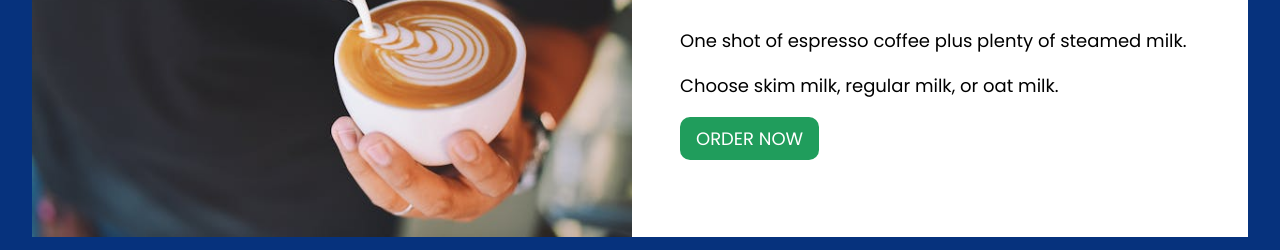
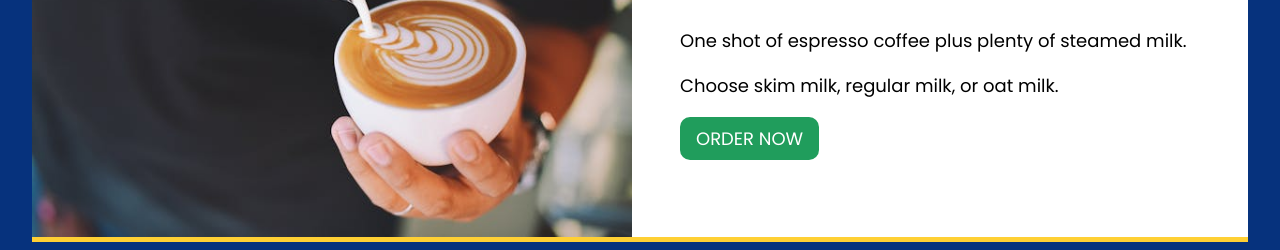
Before and after one commit to janamarie-coder/cannons-coffee, a plain HTML site: page latte.html in a window 1280 px wide. Shown: the part 312-562 px from the top of the page. Drawn offline with Linux system fonts and the light colour scheme.

Commit message:
initial commit

```diff
--- a/css/style.css
+++ b/css/style.css
@@ -120,7 +120,8 @@ nav a {
   text-transform: uppercase;
 }
 
-.container1 {
+.container1,
+.container3 {
   display: grid;
   grid-template-columns: 1fr 1fr;
   gap: 1rem;
@@ -131,6 +132,10 @@ nav a {
 
 .container1 img {
   grid-column: 1;
+}
+
+.container3 {
+  border-bottom: 5px solid var(--primary-yellow);
 }
 
 .text1,
@@ -179,7 +184,8 @@ footer {
 
 
 @media (min-width: 650px) {
-  .container1 {
+  .container1,
+  .container3 {
     padding: 0;
     padding-left: 1rem;
   }
@@ -199,7 +205,8 @@ footer {
     padding-left: 2rem;
      padding-right: 2rem;
   }
-  .container1 {
+  .container1,
+  .container3 {
     padding: 0;
     background-color: var(--primary-white);
   }
--- a/latte.html
+++ b/latte.html
@@ -24,7 +24,7 @@
 
 <body>
     <main>
-        <div class="container1">
+        <div class="container3">
             <img src="images/latte.jpg" alt="Latte in a cup">
             <div class="text2">
                 <h2>Cafe Latte</h2>
```
Also changed, not shown: 1 other file.
